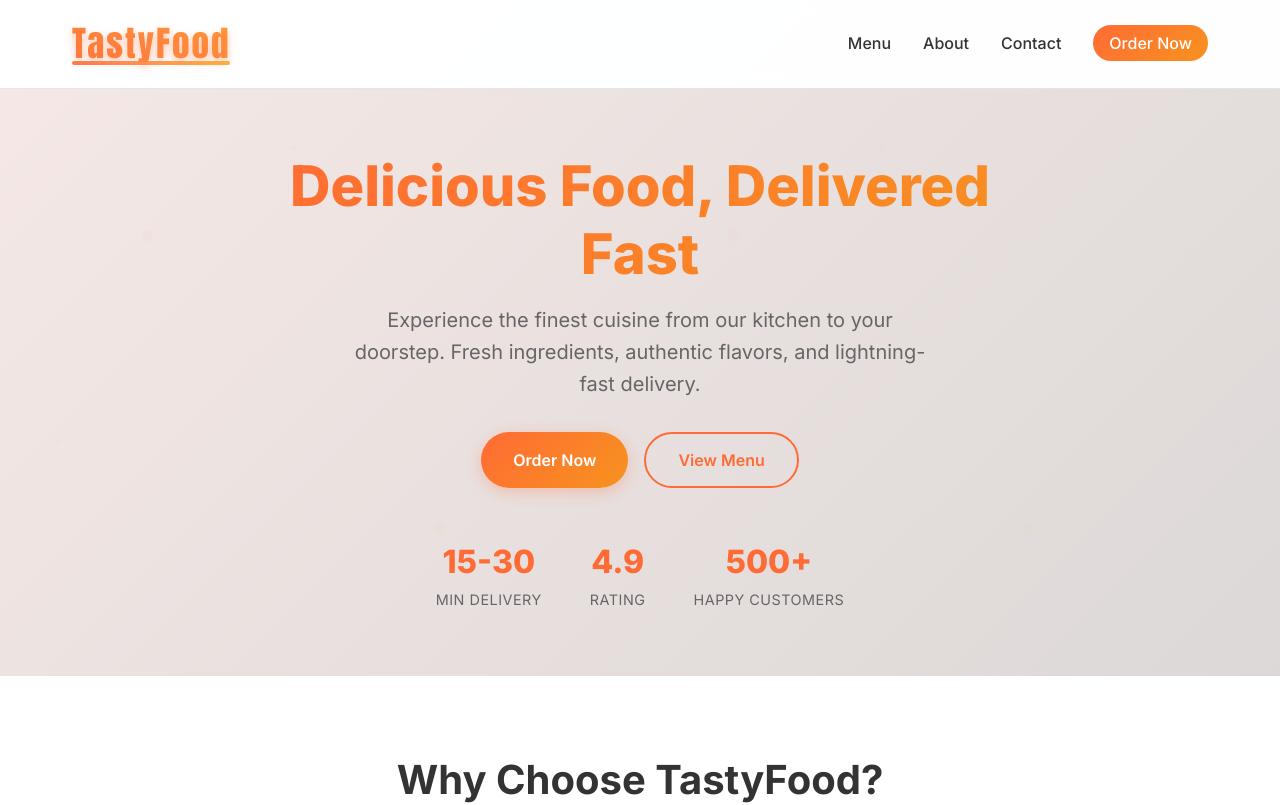
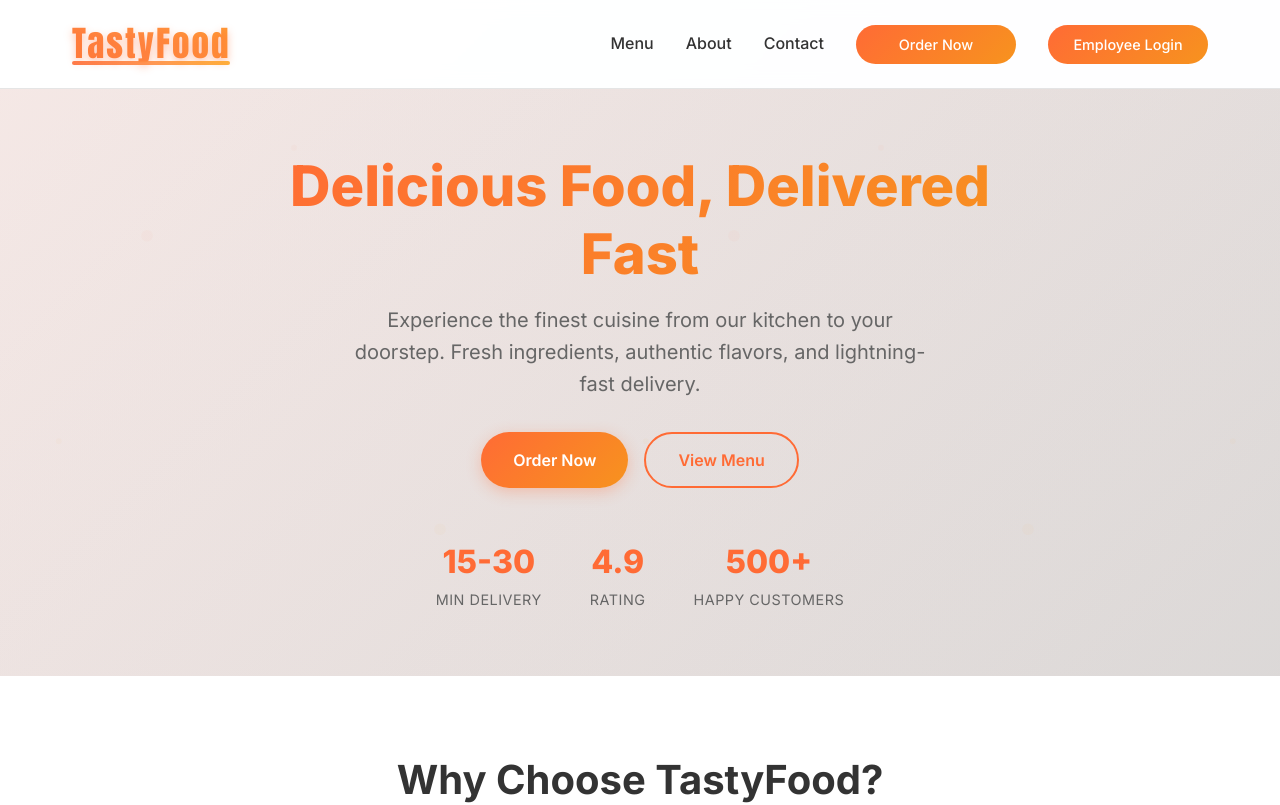
Before and after one commit to dimitrilavin88/TastyFood, a React (Vite) app in the folder frontend/: page / in a window 1280 px wide. Shown: the top 805 px of the page. Built offline with nearby package versions, Linux system fonts and the light colour scheme.

Commit message:
adjusted button size in nav bar

```diff
--- a/frontend/src/App.css
+++ b/frontend/src/App.css
@@ -145,6 +145,29 @@
   width: 100%;
 }
 
+/* Navigation Button Base Styles */
+.nav-btn {
+  background: linear-gradient(135deg, #ff6b35, #f7931e);
+  color: white !important;
+  padding: 0.50rem 1rem;
+  border-radius: 25px;
+  font-weight: 600;
+  transition: transform 0.3s ease, box-shadow 0.3s ease;
+  font-size: 0.9rem;
+  min-width: 100px;
+  text-align: center;
+  display: inline-block;
+}
+
+.nav-btn:hover {
+  transform: translateY(-2px);
+  box-shadow: 0 8px 25px rgba(255, 107, 53, 0.3);
+}
+
+.nav-btn::after {
+  display: none;
+}
+
 .order-btn {
   background: linear-gradient(135deg, #ff6b35, #f7931e);
   color: white !important;
@@ -152,6 +175,10 @@
   border-radius: 25px;
   font-weight: 600;
   transition: transform 0.3s ease, box-shadow 0.3s ease;
+  font-size: 0.9rem;
+  width: 160px;
+  text-align: center;
+  display: inline-block;
 }
 
 .order-btn:hover {
@@ -160,6 +187,28 @@
 }
 
 .order-btn::after {
+  display: none;
+}
+
+.login-btn {
+  background: linear-gradient(135deg, #ff6b35, #f7931e);
+  color: white !important;
+  padding: 0.50rem 1rem;
+  border-radius: 25px;
+  font-weight: 600;
+  transition: transform 0.3s ease, box-shadow 0.3s ease;
+  font-size: 0.9rem;
+  width: 160px;
+  text-align: center;
+  display: inline-block;
+}
+
+.login-btn:hover {
+  transform: translateY(-2px);
+  box-shadow: 0 8px 25px rgba(255, 107, 53, 0.3);
+}
+
+.login-btn::after {
   display: none;
 }
 
--- a/frontend/src/App.jsx
+++ b/frontend/src/App.jsx
@@ -16,6 +16,7 @@ function App() {
             <li><a href="#about">About</a></li>
             <li><a href="#contact">Contact</a></li>
             <li><a href="#order" className="order-btn">Order Now</a></li>
+            <li><a href="#login" className="login-btn">Employee Login</a></li>
           </ul>
         </nav>
       </header>
```
